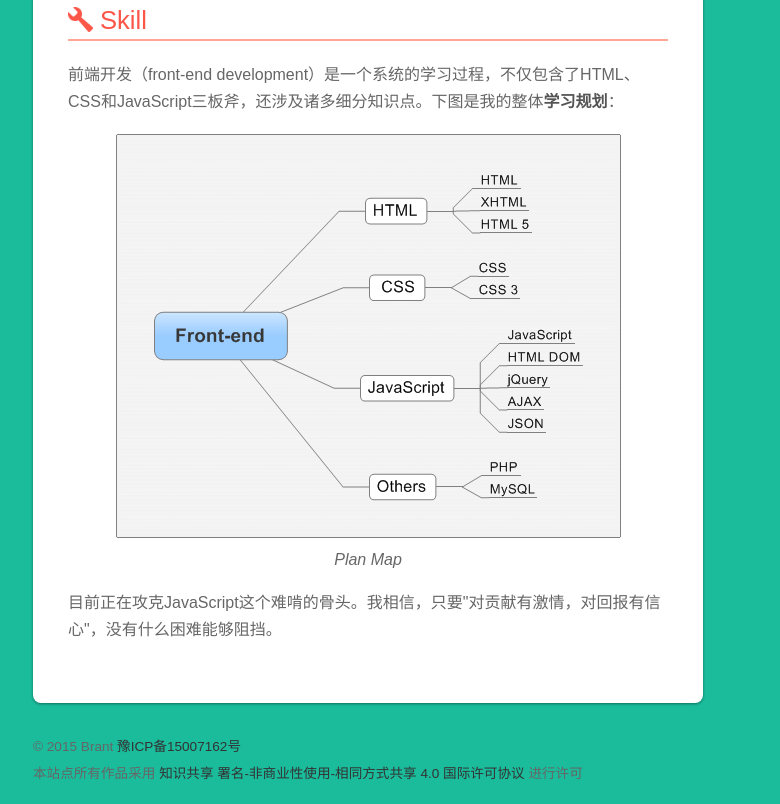
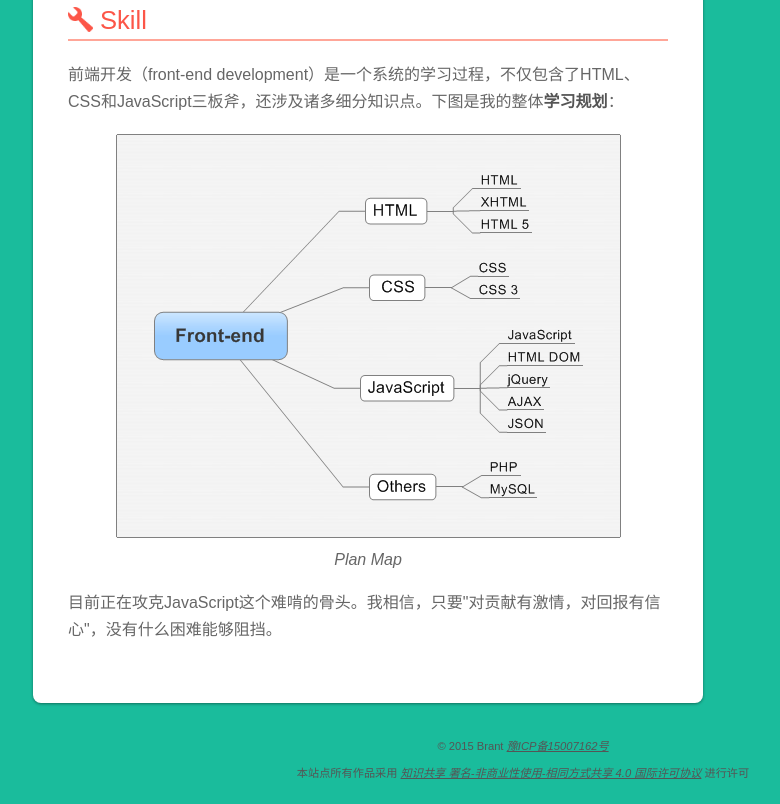
Before and after one commit to Brant-Ma/Brant, a plain HTML site: page index.html in a window 1280 px wide. Shown: the part 799-1603 px from the top of the page, without its empty margins (117-897 px from the left). Drawn offline with Linux system fonts and the light colour scheme.

Commit message:
change the style of footer

```diff
--- a/style.css
+++ b/style.css
@@ -381,14 +381,14 @@ mark {
 
 #footer {
 	clear: both;
-	color: #666;
-	font-size: 85%;
+	text-align: center;
+	color: #555;
+	font-size: 70%;
 }
 #footer a{
-	color: #333;
-}
-#footer a:hover{
-	color: #666;
+	color: #555;
+	font-style: italic;
+	text-decoration: underline;
 }
 
 /*------------------------------------icon-------------------------------------*/
```
